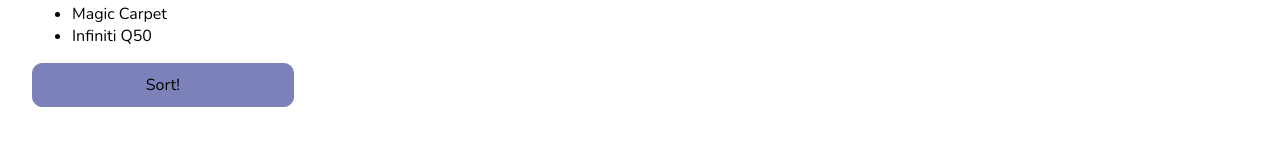
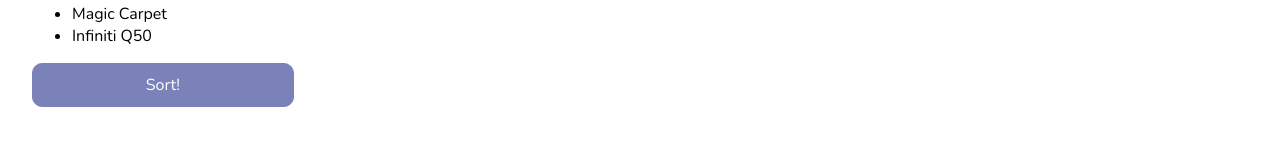
Before and after one commit to ulaura/amex-exercises, a React (Create React App) app: page /rendercarsorfruits in a window 1280 px wide. In both pictures the pointer is over the element "Sort!". Shown: the part 307-452 px from the top of the page. Built offline with nearby package versions, Linux system fonts and the light colour scheme.

Commit message:
feat: Minor color changes.

```diff
--- a/src/containers/RenderCarsOrFruits/rendercarsorfruits.css
+++ b/src/containers/RenderCarsOrFruits/rendercarsorfruits.css
@@ -16,6 +16,7 @@
   cursor: pointer;
   background: #7b81b9;
   border: 1px solid #7b81b9;
+  color: #FFFFFF;
 }
 
 select {
--- a/src/containers/RenderModalCounter/rendermodalcounter.css
+++ b/src/containers/RenderModalCounter/rendermodalcounter.css
@@ -22,6 +22,7 @@
   cursor: pointer;
   background: #7b81b9;
   border: 1px solid #7b81b9;
+  color: #FFFFFF;
 }
 
 .modal-button-text {
@@ -42,6 +43,7 @@
 #reset-button:hover {
   background: #A86C6C;
   border: 1px solid #A86C6C;
+  color: #000000;
 }
 
 #reset-button-text {
```
